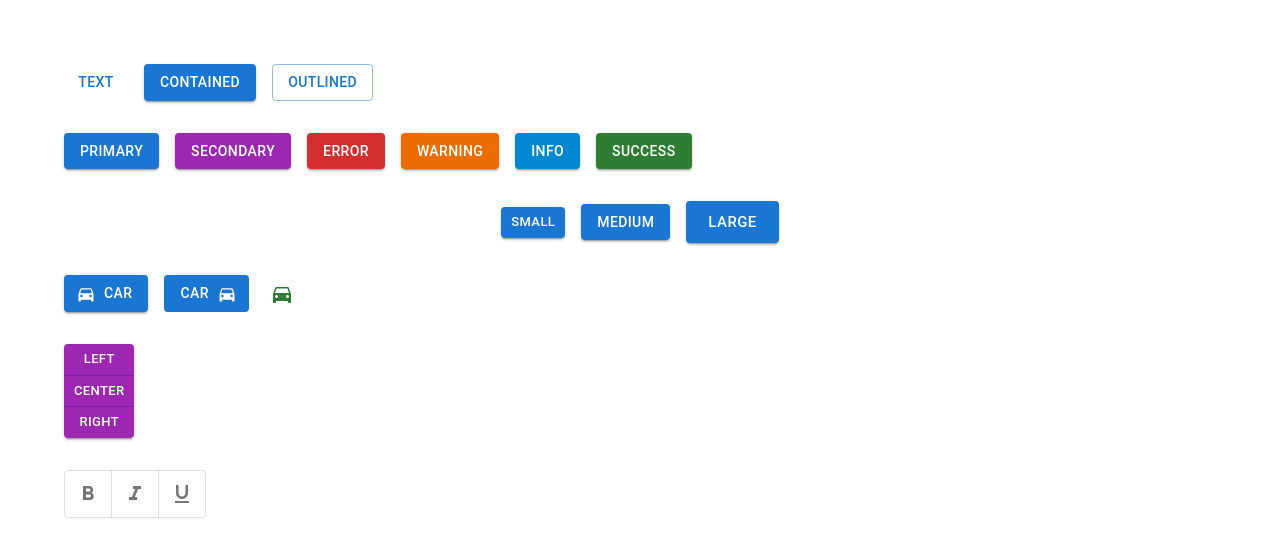
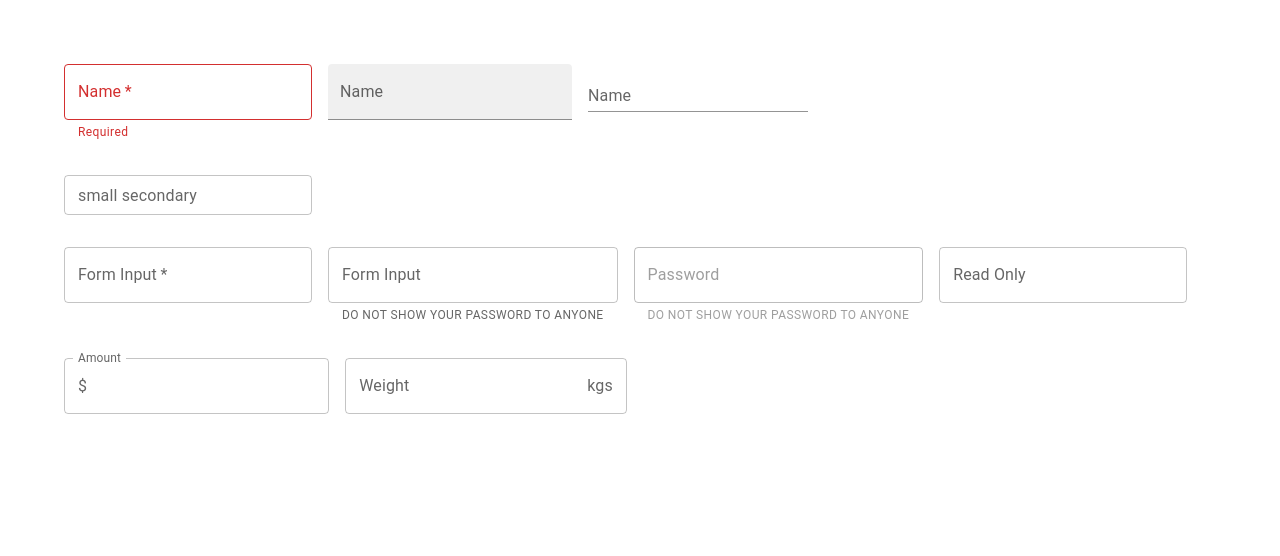
Before and after one commit to sudheer313/food-villa, a React (Create React App) app: page / in a window 1280 px wide. Shown: the top 556 px of the page. Built offline with nearby package versions, Linux system fonts and the light colour scheme.

Commit message:
update TextField

```diff
--- a/src/App.js
+++ b/src/App.js
@@ -3,6 +3,7 @@
 import Muibutton from "./components/Muibutton";
 import MuiCard from "./components/MuiCard";
 import MuiNavbar from "./components/MuiNavbar";
+import MuiTextField from "./components/MuiTextField";
 import MuiTypography from "./components/MuiTypography";
 
 function App() {
@@ -10,12 +11,13 @@
     <div className="App">
       {/* <h1>Food villa</h1> */}
       {/* <MuiTypography /> */}
-      <Muibutton/>
+      {/* <Muibutton/> */}
       {/* <MuiNavbar /> */}
       {/* <Stack spacing={4} direction="row">
         <MuiCard />
         <MuiCard />
       </Stack> */}
+      <MuiTextField/>
     </div>
   );
 }
--- /dev/null
+++ b/src/components/MuiTextField.js
@@ -0,0 +1,66 @@
+import { Stack, TextField, InputAdornment } from "@mui/material";
+import React from "react";
+import { useState } from "react";
+
+const MuiTextField = () => {
+  const [value, setValue] = useState("");
+  return (
+    <Stack spacing={4}>
+      <Stack direction="row" spacing={2}>
+        <Stack direction="row" spacing={2}>
+          <TextField
+            label="Name"
+            variant="outlined"
+            required
+            value={value}
+            onChange={(e) => setValue(e.target.value)}
+            error={!value}
+            helperText={
+              !value ? "Required" : "Do not share your password with anyone"
+            }
+          />
+          <TextField label="Name" variant="filled" />
+          <TextField label="Name" variant="standard" />
+        </Stack>
+      </Stack>
+      <Stack direction="row" spacing={2}>
+        <TextField
+          label="small secondary"
+          size="small"
+          color="secondary"
+          variant="outlined"
+        />
+      </Stack>
+      <Stack direction="row" spacing={2}>
+        <TextField label="Form Input" required />
+        <TextField
+          label="Form Input"
+          helperText="DO NOT SHOW YOUR PASSWORD TO ANYONE   "
+        />
+        <TextField
+          label="Password"
+          type="password"
+          helperText="DO NOT SHOW YOUR PASSWORD TO ANYONE   "
+          disabled
+        />
+        <TextField label="Read Only" InputProps={{ readOnly: true }} />
+      </Stack>
+      <Stack direction="row" spacing={2}>
+        <TextField
+          label="Amount"
+          InputProps={{
+            startAdornment: <InputAdornment position="start">$</InputAdornment>,
+          }}
+        />
+        <TextField
+          label="Weight"
+          InputProps={{
+            endAdornment: <InputAdornment position="end">kgs</InputAdornment>,
+          }}
+        />
+      </Stack>
+    </Stack>
+  );
+};
+
+export default MuiTextField;
```
